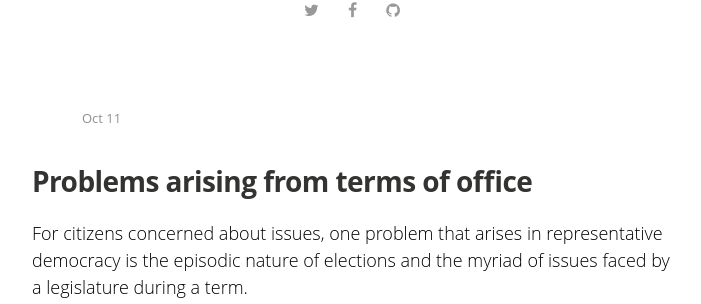
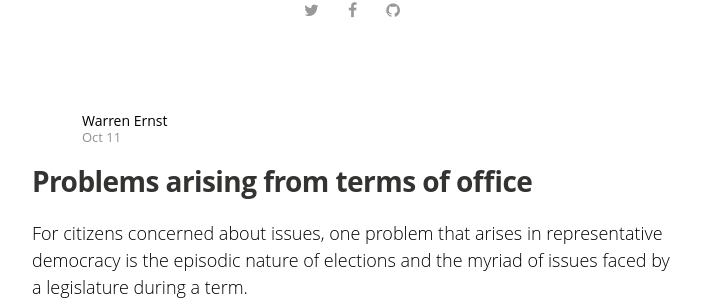
Before and after one commit to voteliquid/blog, a Jekyll site: the page built from index.html, in a window 1280 px wide. Shown: the part 640-944 px from the top of the page, without its empty margins (288-989 px from the left). Built offline with Jekyll 4.4.1, drawn with Linux system fonts in a browser that asks for light colours; nearby versions of some CDN libraries; some web fonts are replaced; the list of posts is cut into pages by our own code.

Commit message:
Add entry to authors.yml for warrenernst

```diff
--- a/_data/authors.yml
+++ b/_data/authors.yml
@@ -13,3 +13,6 @@ davidernst:
   name: David Ernst
   web: https://twitter.com/dsernst
   image: "/assets/images/authors/davidernst.jpeg"
+warrenernst:
+  name: Warren Ernst
+  image: ""
```
